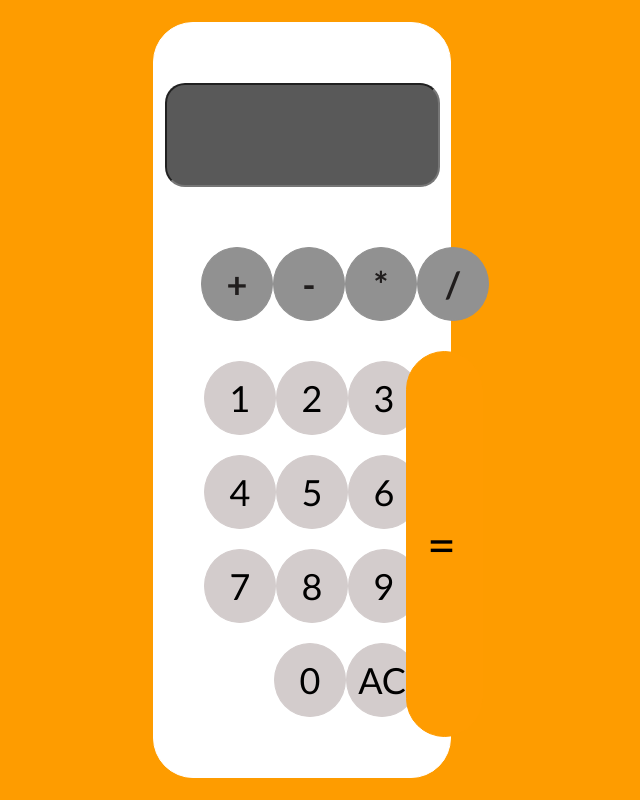
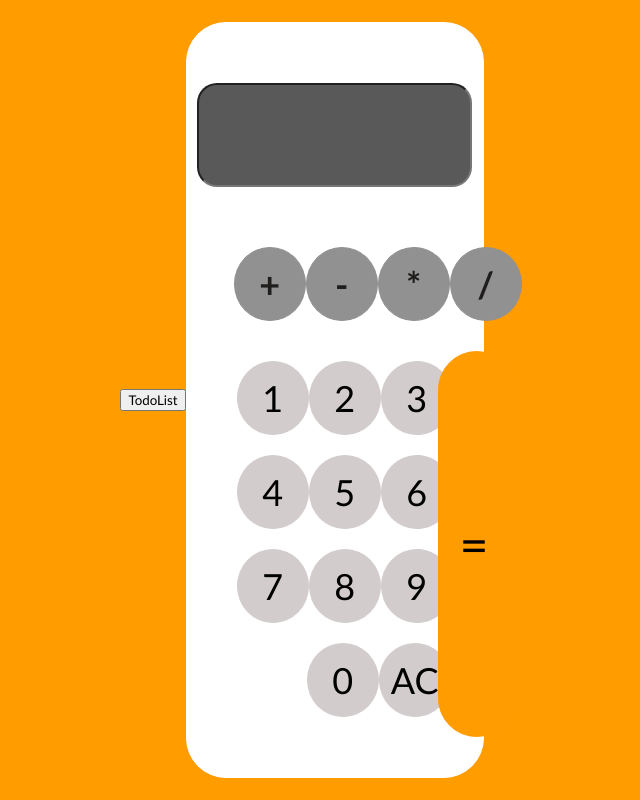
Before and after one commit to mousumikhanam/Calculator, a React (Create React App) app: page / in a window 1280 px wide. Shown: the whole page, without its empty margins (338-978 px from the left). Built offline with nearby package versions, Linux system fonts and the light colour scheme.

Commit message:
feat: updated code

```diff
--- a/src/App.js
+++ b/src/App.js
@@ -5,50 +5,13 @@ import Calculator from "./components/Calculator";
 import TodoList from "./components/TodoList";
 
 function App() {
-  const handleOperatorClick = (value) => {
-    console.log(value)
-  }
   return (
-    <div className="App">
-      <div className="outerbox">
-        <div className="screen">
-          <input type="number" className="calculation" />
-        </div>
-        <div className="operators">
-          <p className='operatorstyle1'>+</p>
-          <p className='operatorstyle1'>-</p>
-          <p className='operatorstyle1'>*</p>
-          <p className='operatorstyle1'>/</p>
-        </div>
-        <div className="numbers">
-          <div className='leftnum'>
-            <div className='numstyle'>
-              <p className='operatorstyle'>1</p>
-              <p className='operatorstyle'>2</p>
-              <p className='operatorstyle'>3</p>
-            </div>
-            <div className='numstyle'>
-              <p className='operatorstyle'>4</p>
-              <p className='operatorstyle'>5</p>
-              <p className='operatorstyle'>6</p>
-            </div>
-            <div className='numstyle'>
-              <p className='operatorstyle'>7</p>
-              <p className='operatorstyle'>8</p>
-              <p className='operatorstyle'>9</p>
-            </div>
-            <div className='numstyle2'>
-              <p></p>
-              <p className='operatorstyle'>0</p>
-              <p className='operatorstyle'>AC</p>
-            </div>
-          </div>
-          <div className='equals'>
-            <p className="equalstyle">=</p>
-          </div>
-        </div>
-      </div>
-    </div>
+    <BrowserRouter>
+      <Routes>
+        <Route index element={<Calculator />} />
+        <Route path="todolist" element={<TodoList />} />
+      </Routes>
+    </BrowserRouter>
   );
 }
 
```
